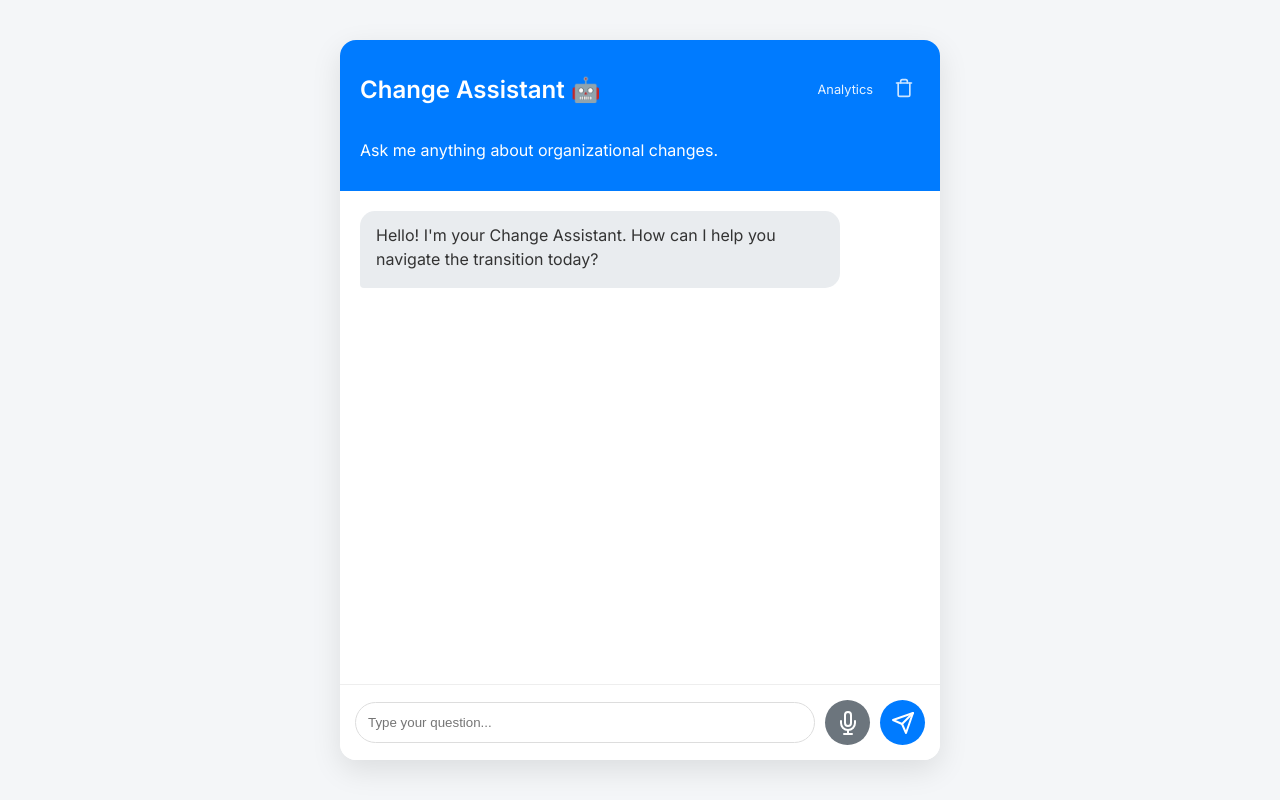
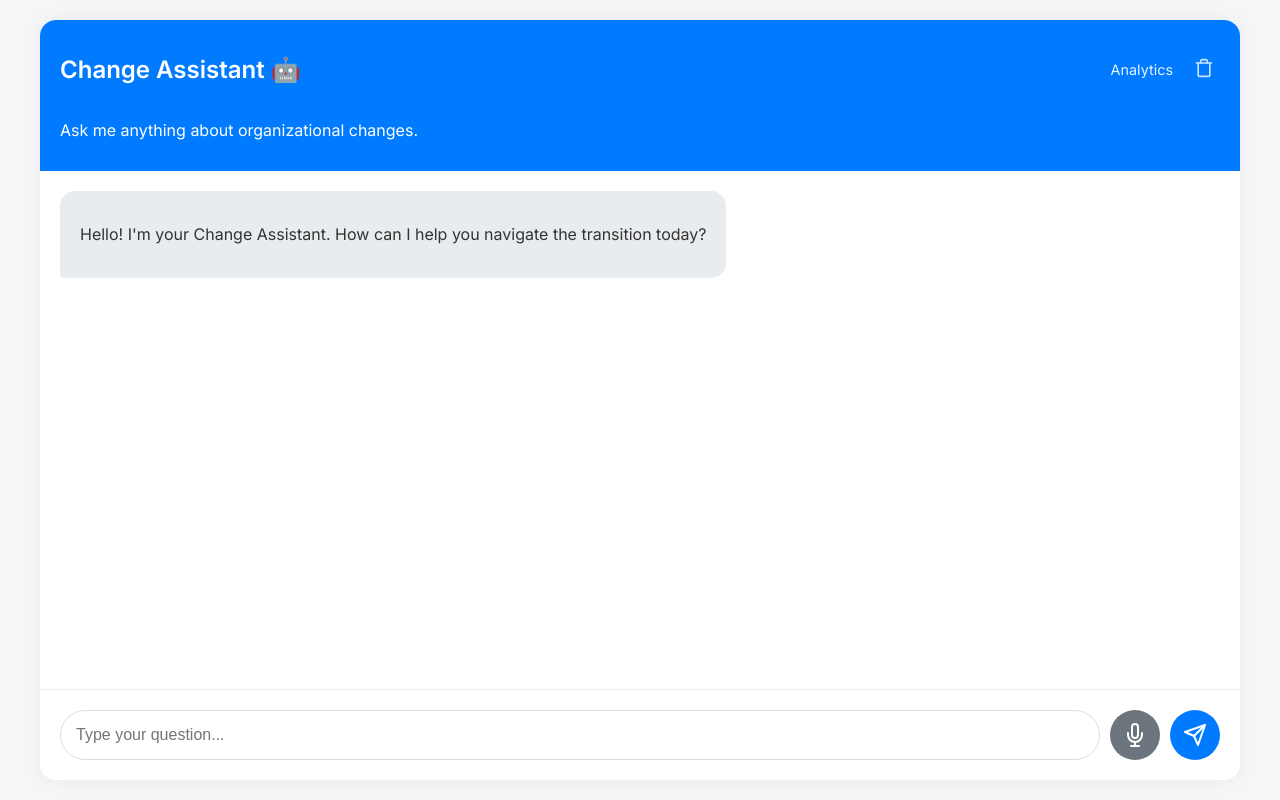
Before and after one commit to Sonu-Thomas-001/Change-Management-Bot, a Flask app: page / in a window 1280 px wide. Run offline with Flask 3, Linux system fonts and the light colour scheme; parts of the project's set-up code (start-up, migrations or seed data) failed here and were passed over.

Commit message:
updated doc, updated ui width, also changed the style of displaying respnse

```diff
--- a/app.py
+++ b/app.py
@@ -15,6 +15,7 @@ from dotenv import load_dotenv
 
 # --- Configuration ---
 load_dotenv()
+# Using /tmp/ for cloud compatibility, change to local path if running locally only
 LOG_FILE = "query_logs.csv"
 FEEDBACK_FILE = "feedback_logs.csv"
 
@@ -69,6 +70,8 @@ def initialize_rag_chain():
         embeddings = GoogleGenerativeAIEmbeddings(model="models/text-embedding-004")
         vectorstore = Chroma.from_documents(documents=docs, embedding=embeddings)
         retriever = vectorstore.as_retriever()
+
+        # Using standard 1.5 flash model
         llm = ChatGoogleGenerativeAI(model="gemini-2.5-flash", temperature=0.3)
 
         contextualize_q_system_prompt = (
@@ -88,7 +91,7 @@ def initialize_rag_chain():
             llm, retriever, contextualize_q_prompt
         )
 
-        # --- LOCKED PROMPT WITH GREETING HANDLING ---
+        # --- UPDATED PROMPT FOR RICH FORMATTING ---
         qa_system_prompt = (
             "You are the 'Change Management Assistant', a friendly and professional AI chatbot. "
             "Your primary purpose is to answer employee questions about the change management process based on the provided context. "
@@ -99,7 +102,11 @@ def initialize_rag_chain():
             "2.  **Identity:** If the user asks who you are, introduce yourself as the 'Change Management Assistant'.\n"
             "3.  **Knowledge-Based Questions:** For all other questions, answer based ONLY on the provided context below. Do not make up information.\n"
             "4.  **No Context:** If the answer is not in the context, say exactly: 'I'm sorry, I don't have information on that topic in my current knowledge base.'\n"
-            "5.  **Formatting:** Use clear bullet points and bold text for readability.\n\n"
+            "5.  **Formatting:** You must format your answers to be highly readable using Markdown:\n"
+            "    - Use **Headings** (###) to separate sections.\n"
+            "    - Use **Bold text** for key terms and important concepts.\n"
+            "    - Use **Bullet points** for lists and steps.\n"
+            "    - Use **Tables** when comparing data (like templates, roles, or timelines).\n\n"
 
             "--- PROVIDED CONTEXT ---\n"
             "<context>\n{context}\n</context>"
@@ -161,7 +168,6 @@ def feedback():
 
 @app.route('/analytics')
 def analytics():
-    # 1. Parse Query Logs
     logs = []
     unanswered_count = 0
     all_text = ""
@@ -181,7 +187,6 @@ def analytics():
         except Exception as e:
             print(f"Error reading query logs: {e}")
 
-    # 2. Parse Feedback Logs
     feedback_logs = []
     positive_fb = 0
     negative_fb = 0
@@ -200,7 +205,6 @@ def analytics():
         except Exception as e:
             print(f"Error reading feedback logs: {e}")
 
-    # 3. Keywords
     stop_words = {'what', 'is', 'the', 'how', 'to', 'a', 'an', 'of', 'in', 'for', 'template', 'change', 'does', 'can', 'i', 'give', 'me'}
     words = [w for w in all_text.split() if w not in stop_words and len(w) > 3]
     most_common_words = Counter(words).most_common(8)
--- a/feedback_logs.csv
+++ b/feedback_logs.csv
@@ -2,3 +2,4 @@ Timestamp,Type,Message_Snippet
 2025-11-17 21:54:19,thumbs_up,Hello there! How can I assist you today?
 2025-11-17 21:57:07,thumbs_up,"A rollback plan is necessary **to revert changes safely in case of failure, minimizing service disru"
 2025-11-17 22:03:15,thumbs_up,The Change Advisory Board (CAB) is a group of stakeholders that reviews and approves changes based o
+2025-11-18 19:45:14,thumbs_up,Hello! How can I help you with change management today?
--- a/static/style.css
+++ b/static/style.css
@@ -17,21 +17,31 @@ body {
 }
 
 .chat-container {
-    width: 90%;
-    max-width: 600px;
-    height: 90vh;
+    /* CHANGED: Now takes full width on mobile, up to 95% on desktop */
+    width: 100%;
+    max-width: 1200px; /* Increased from 600px to let tables breathe */
+    height: 100vh;     /* Full height */
     background: var(--container-bg);
-    border-radius: 16px;
-    box-shadow: 0 10px 30px rgba(0,0,0,0.1);
     display: flex;
     flex-direction: column;
     overflow: hidden;
+    box-shadow: 0 0 20px rgba(0,0,0,0.05);
+}
+
+/* Optional: Add a slight margin on larger screens so it's not glued to edges */
+@media (min-width: 768px) {
+    .chat-container {
+        height: 95vh;
+        width: 95%;
+        border-radius: 16px;
+    }
 }
 
 .chat-header {
     background: var(--primary-color);
     color: white;
     padding: 15px 20px;
+    flex-shrink: 0; /* Prevents header from shrinking */
 }
 
 .header-content {
@@ -49,7 +59,7 @@ body {
 .analytics-link {
     color: white;
     text-decoration: none;
-    font-size: 0.8rem;
+    font-size: 0.9rem;
     opacity: 0.9;
 }
 
@@ -70,29 +80,104 @@ body {
     display: flex;
     flex-direction: column;
     gap: 15px;
+    scroll-behavior: smooth;
 }
 
 .chat-message {
-    max-width: 80%;
-    padding: 12px 16px;
+    max-width: 85%; /* Let bubbles be wider */
+    padding: 15px 20px;
     border-radius: 15px;
-    line-height: 1.5;
+    line-height: 1.6;
     position: relative;
+    font-size: 1rem;
+    word-wrap: break-word; /* Prevents long text from breaking layout */
 }
 
 .chat-message.bot { background: var(--bot-bg); align-self: flex-start; color: #333; border-bottom-left-radius: 4px; }
 .chat-message.user { background: var(--user-bg); align-self: flex-end; color: white; border-bottom-right-radius: 4px; }
 
-/* Markdown Styles */
-.chat-message ul { padding-left: 20px; margin: 5px 0; }
-.chat-message p { margin: 0 0 5px 0; }
-.chat-message strong { font-weight: 600; }
-.chat-message table { width: 100%; border-collapse: collapse; font-size: 0.9em; margin-top: 10px; }
-.chat-message th, .chat-message td { border: 1px solid #ccc; padding: 5px; }
+/* --- RESPONSIVE TABLE STYLING (The Fix) --- */
+.chat-message table {
+    display: block;          /* Forces table to behave like a block */
+    width: 100%;             /* Full width of the bubble */
+    overflow-x: auto;        /* Adds horizontal scrollbar if needed */
+    -webkit-overflow-scrolling: touch; /* Smooth scrolling on mobile */
+    border-collapse: collapse;
+    margin-top: 15px;
+    margin-bottom: 15px;
+    background: rgba(255, 255, 255, 0.5);
+    border-radius: 8px;
+    font-size: 0.9rem;
+}
 
-/* Feedback Actions */
+.chat-message th {
+    background-color: rgba(0, 0, 0, 0.05);
+    font-weight: 600;
+    text-align: left;
+    padding: 10px;
+    border: 1px solid #ddd;
+    white-space: nowrap; /* Keeps headers on one line */
+}
+
+.chat-message td {
+    padding: 10px;
+    border: 1px solid #ddd;
+    min-width: 120px; /* Ensures columns don't get squished too small */
+}
+
+/* Custom Scrollbar for the table */
+.chat-message table::-webkit-scrollbar {
+    height: 8px;
+}
+.chat-message table::-webkit-scrollbar-thumb {
+    background: #ccc;
+    border-radius: 4px;
+}
+.chat-message table::-webkit-scrollbar-track {
+    background: transparent;
+}
+
+/* --- MARKDOWN FORMATTING --- */
+.chat-message h3, .chat-message h4 { margin-top: 15px; margin-bottom: 10px; font-weight: 700; color: #222; }
+.chat-message ul, .chat-message ol { padding-left: 20px; margin: 10px 0; }
+.chat-message li { margin-bottom: 5px; }
+.chat-message strong { font-weight: 700; }
+
+/* --- FOOTER & INPUT --- */
+.chat-input {
+    padding: 20px;
+    border-top: 1px solid #eee;
+    background: white;
+    flex-shrink: 0;
+}
+.chat-input form { display: flex; gap: 10px; align-items: center; }
+.chat-input input {
+    flex: 1;
+    padding: 15px;
+    border: 1px solid #ddd;
+    border-radius: 30px;
+    outline: none;
+    font-size: 1rem;
+}
+
+.icon-btn {
+    background: var(--primary-color);
+    color: white;
+    border: none;
+    border-radius: 50%;
+    width: 50px;
+    height: 50px;
+    display: flex;
+    justify-content: center;
+    align-items: center;
+    cursor: pointer;
+    transition: background 0.2s;
+    flex-shrink: 0;
+}
+.icon-btn:hover { background: #0056b3; }
+
 .feedback-actions {
-    margin-top: 5px;
+    margin-top: 10px;
     display: flex;
     gap: 10px;
     justify-content: flex-end;
@@ -101,39 +186,15 @@ body {
     background: none;
     border: none;
     cursor: pointer;
-    font-size: 1.1rem;
+    font-size: 1.2rem;
     opacity: 0.5;
     transition: opacity 0.2s, transform 0.1s;
 }
 .feedback-btn:hover { opacity: 1; transform: scale(1.1); }
 .feedback-btn.active { opacity: 1; transform: scale(1.1); }
 
-.chat-input { padding: 15px; border-top: 1px solid #eee; background: white; }
-.chat-input form { display: flex; gap: 10px; align-items: center; }
-.chat-input input { flex: 1; padding: 12px; border: 1px solid #ddd; border-radius: 25px; outline: none; }
-
-.icon-btn {
-    background: var(--primary-color);
-    color: white;
-    border: none;
-    border-radius: 50%;
-    width: 45px;
-    height: 45px;
-    display: flex;
-    justify-content: center;
-    align-items: center;
-    cursor: pointer;
-    transition: background 0.2s;
-}
-.icon-btn:hover { background: #0056b3; }
-
-#mic-btn {
-    background: #6c757d; /* Grey when inactive */
-}
-#mic-btn.recording {
-    background: #dc3545; /* Red when recording */
-    animation: pulse 1.5s infinite;
-}
+#mic-btn { background: #6c757d; }
+#mic-btn.recording { background: #dc3545; animation: pulse 1.5s infinite; }
 
 @keyframes pulse {
     0% { box-shadow: 0 0 0 0 rgba(220, 53, 69, 0.7); }
```
Also changed, not shown: query_logs.csv (+8 -0 lines), 1 other file.
